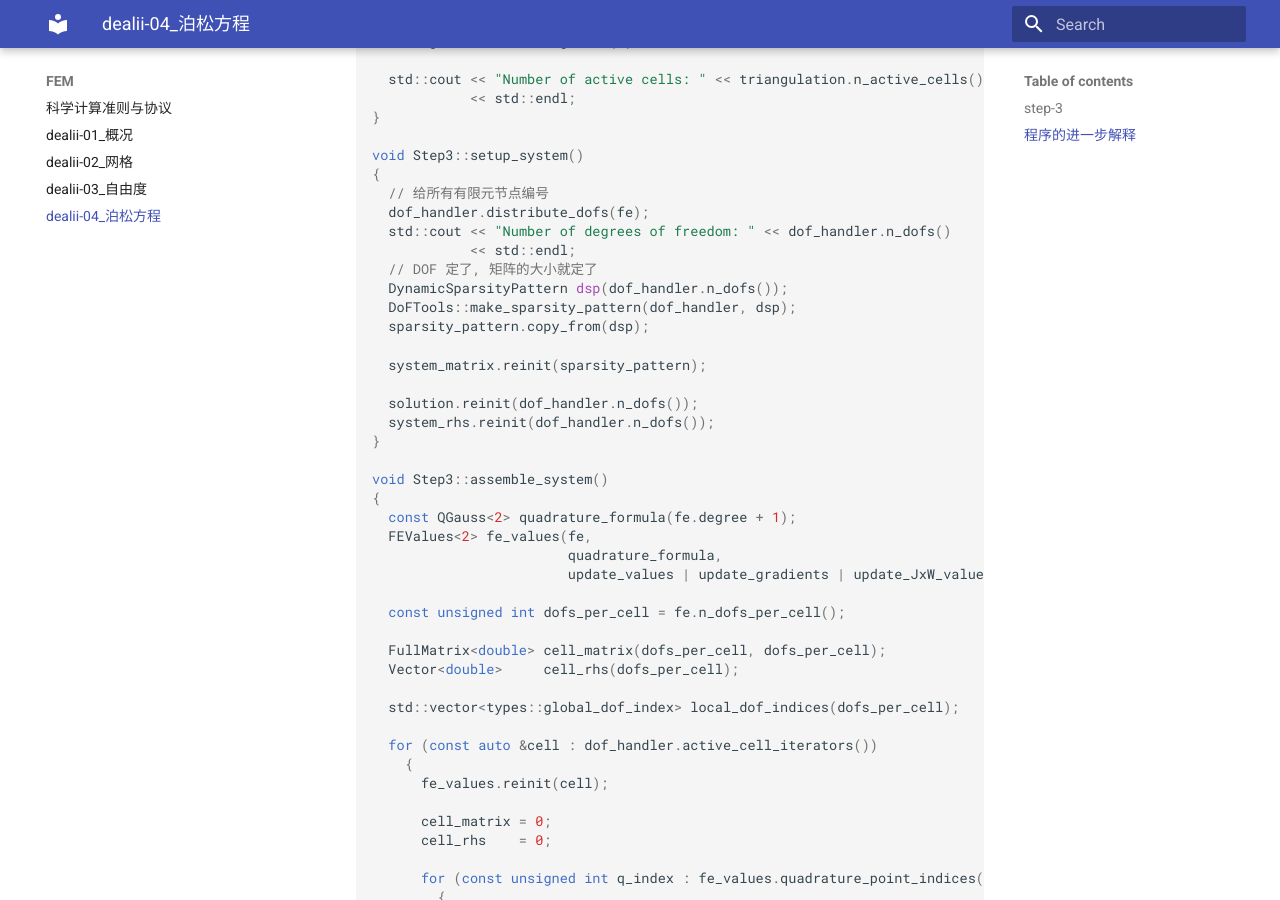
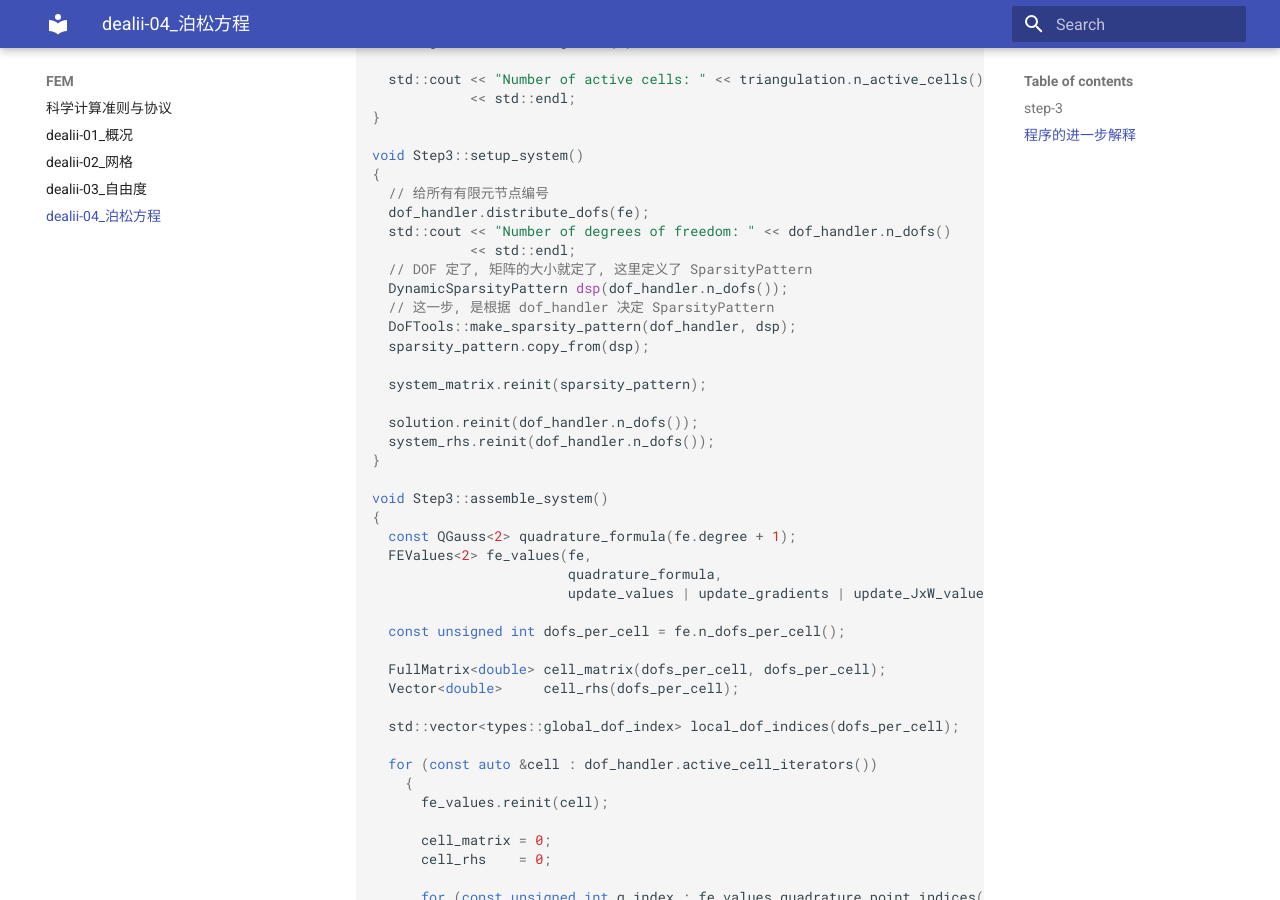
Before and after one commit to ymma98/technotes, an MkDocs documentation site: the page built from docs/FEM/dealii-04_泊松方程.md, in a window 1280 px wide and 900 px high, scrolled down 8383 px. Built offline with MkDocs 1.6.1 and Material for MkDocs 9.7.7, drawn with Linux system fonts in a browser that asks for light colours; formulas are drawn with MathJax 3; part of the change alters nothing that is shown.

Commit message:
docs/FEM/dealii-04_泊松方程.md updated from https://stackedit.cn/

```diff
--- a/docs/FEM/dealii-04_泊松方程.md
+++ b/docs/FEM/dealii-04_泊松方程.md
@@ -316,8 +316,9 @@ void Step3::setup_system()
   dof_handler.distribute_dofs(fe);
   std::cout << "Number of degrees of freedom: " << dof_handler.n_dofs()
             << std::endl;
-  // DOF 定了, 矩阵的大小就定了
+  // DOF 定了, 矩阵的大小就定了, 这里定义了 SparsityPattern
   DynamicSparsityPattern dsp(dof_handler.n_dofs());
+  // 这一步, 是根据 dof_handler 决定 SparsityPattern
   DoFTools::make_sparsity_pattern(dof_handler, dsp);
   sparsity_pattern.copy_from(dsp);
 
@@ -430,8 +431,8 @@ int main()
 
 
 <!--stackedit_data:
-eyJoaXN0b3J5IjpbMTE5OTExMjM5MCwtMTYxNzA2NDM4NiwtMT
-YyMDc1NDg1NywxMTgyMjY0MDU5LC0xNTg2MjcxNzg2LC0xODk4
-NDg0MTczLDE5MjY2NjMyNzksMTAyNDkwMDA2MiwtMTcyMzEyOT
-I5NCwxOTUwOTg5Mzg4LC00NjA5NzA1N119
+eyJoaXN0b3J5IjpbODcwODg2MDMzLC0xNjE3MDY0Mzg2LC0xNj
+IwNzU0ODU3LDExODIyNjQwNTksLTE1ODYyNzE3ODYsLTE4OTg0
+ODQxNzMsMTkyNjY2MzI3OSwxMDI0OTAwMDYyLC0xNzIzMTI5Mj
+k0LDE5NTA5ODkzODgsLTQ2MDk3MDU3XX0=
 -->
```
